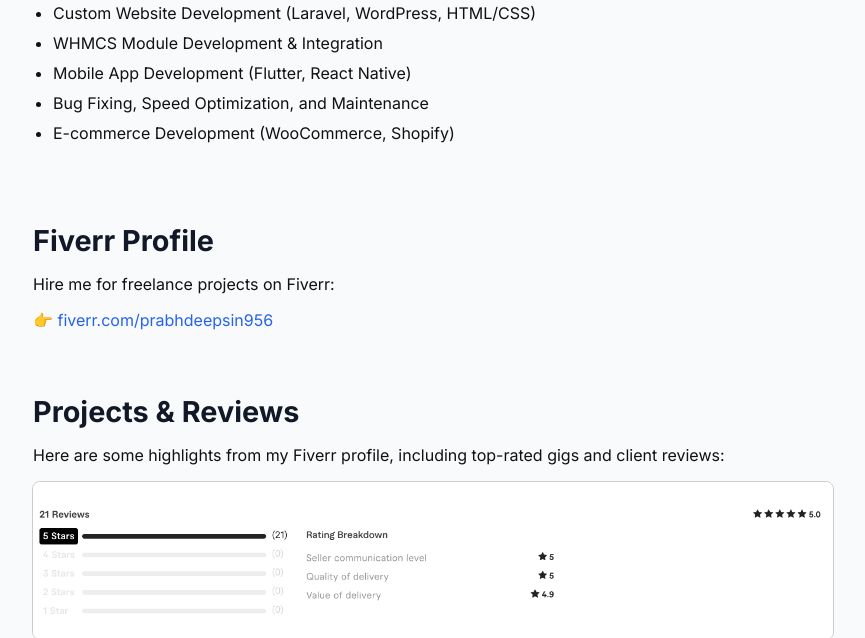
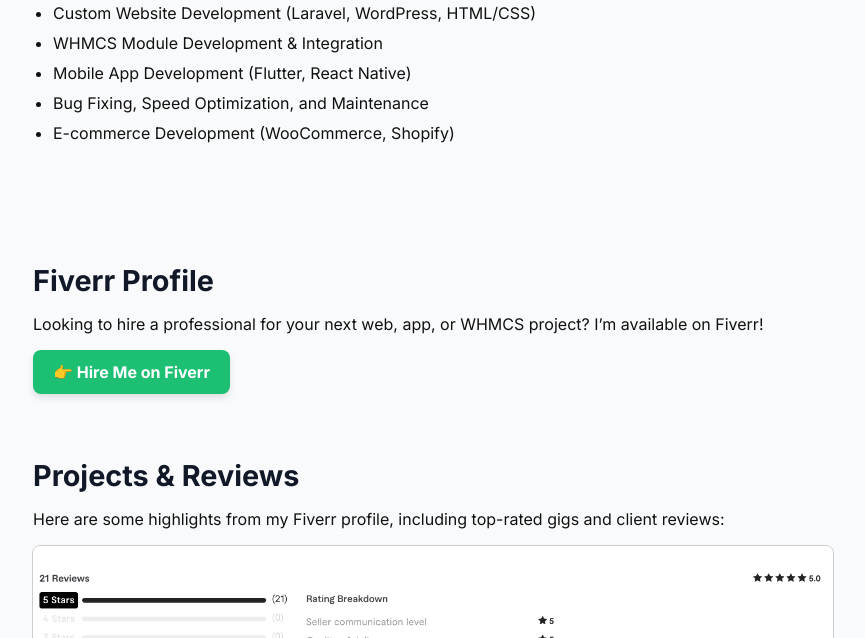
Before and after one commit to Prabhdeepdeveloper/prabhdeepdeveloper.github.io, a plain HTML site: page index.html in a window 1280 px wide. Shown: the part 738-1376 px from the top of the page, without its empty margins (207-1072 px from the left). Drawn offline with Linux system fonts and the light colour scheme.

Commit message:
Update index.html

```diff
--- a/index.html
+++ b/index.html
@@ -111,10 +111,16 @@
   </ul>
 </section>
 
-<section>
+<section style="margin-top: 40px;">
   <h2>Fiverr Profile</h2>
-  <p>Hire me for freelance projects on Fiverr:</p>
-  <a href="http://fiverr.com/prabhdeepsin956/" target="_blank">👉 fiverr.com/prabhdeepsin956</a>
+  <p>Looking to hire a professional for your next web, app, or WHMCS project? I’m available on Fiverr!</p>
+
+  <div style="margin-top: 15px;">
+    <a href="https://fiverr.com/prabhdeepsin956" target="_blank"
+       style="display: inline-block; background-color: #1DBF73; color: white; padding: 12px 20px; border-radius: 8px; text-decoration: none; font-weight: bold; box-shadow: 0 4px 6px rgba(0,0,0,0.1);">
+      👉 Hire Me on Fiverr
+    </a>
+  </div>
 </section>
 
 <section>
```
